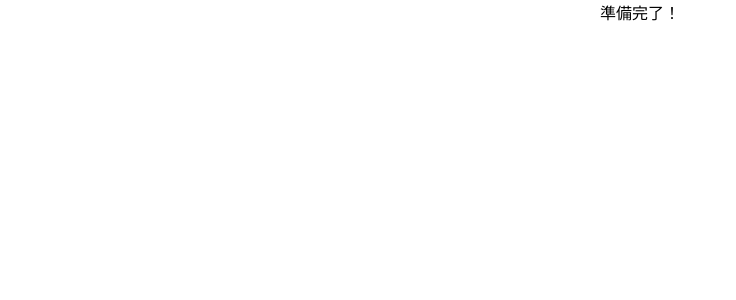
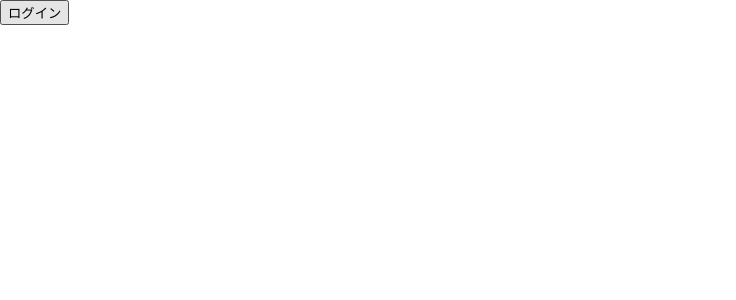
Before and after one commit to takatoshiinaoka/react-practice, a React (Create React App) app: page / in a window 1280 px wide. Shown: the top 300 px of the page, without its empty margins (0-736 px from the left). Built offline with nearby package versions, Linux system fonts and the light colour scheme.

Commit message:
[add] login-logout-button

```diff
--- a/src/App.js
+++ b/src/App.js
@@ -1,12 +1,34 @@
 import logo from './logo.svg';
 import './App.css';
+import React,{useState} from "react";
 
-const App = () => {
-  return (
-    <div className="App">
-      準備完了！
-    </div>
-  );
+
+const LogoutButton = (props) => (
+  <button onClick={props.toggleIsLoggedIn}>ログアウト</button>
+);
+
+
+const LoginButton = (props) => (
+  <button onClick={props.toggleIsLoggedIn}>ログイン</button>
+);
+
+
+const LoginControl = () => {
+  const [isLoggedIn, setIsLoggedInState] = useState(false);
+
+  const toggleIsLoggedIn = () => {
+    setIsLoggedInState(!isLoggedIn);
+  };
+
+  if(isLoggedIn){
+    // ログイン状態で、ログアウトボタンを表示させる
+    return <LogoutButton toggleIsLoggedIn={toggleIsLoggedIn} />;
+  }
+  // ログアウト状態で、ログインボタンを表示させる
+  return <LoginButton toggleIsLoggedIn={toggleIsLoggedIn} />;
 }
 
-export default App;
+
+export default function App(){
+  return <LoginControl />;
+}
```
